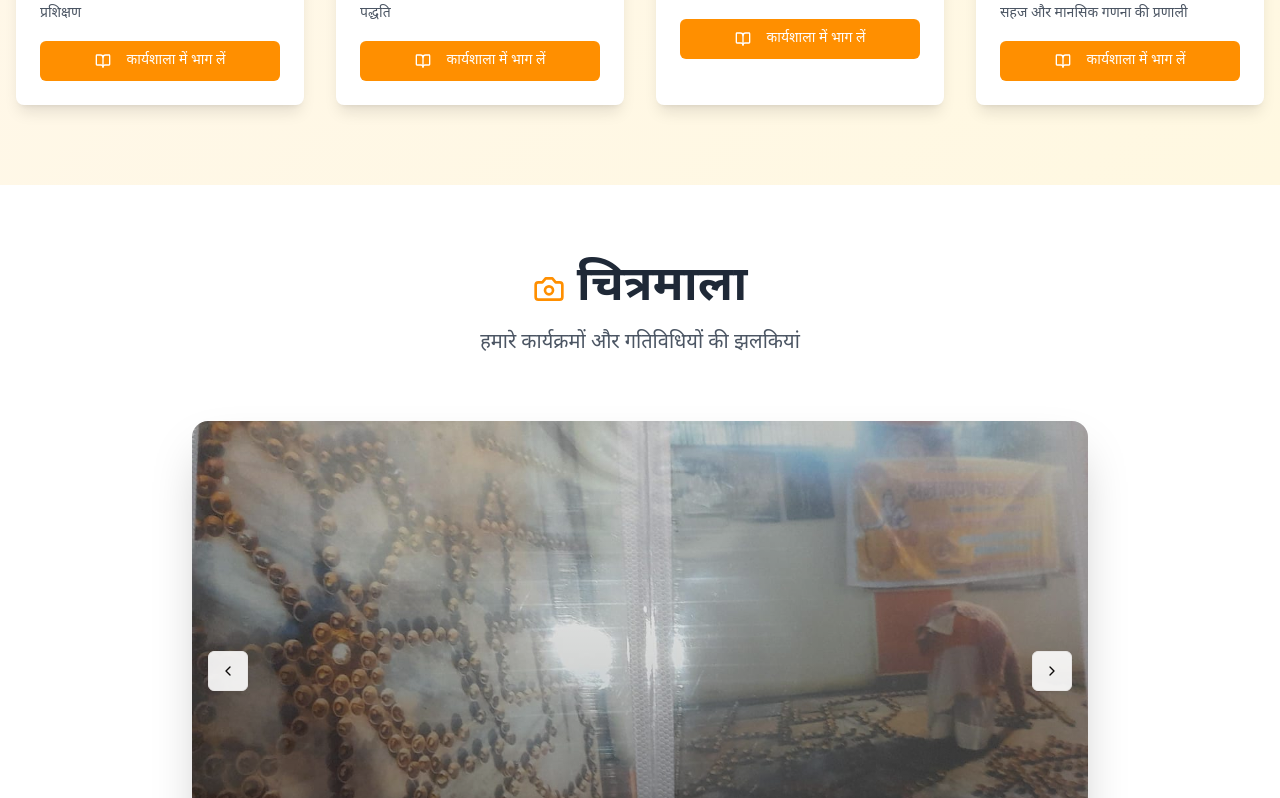
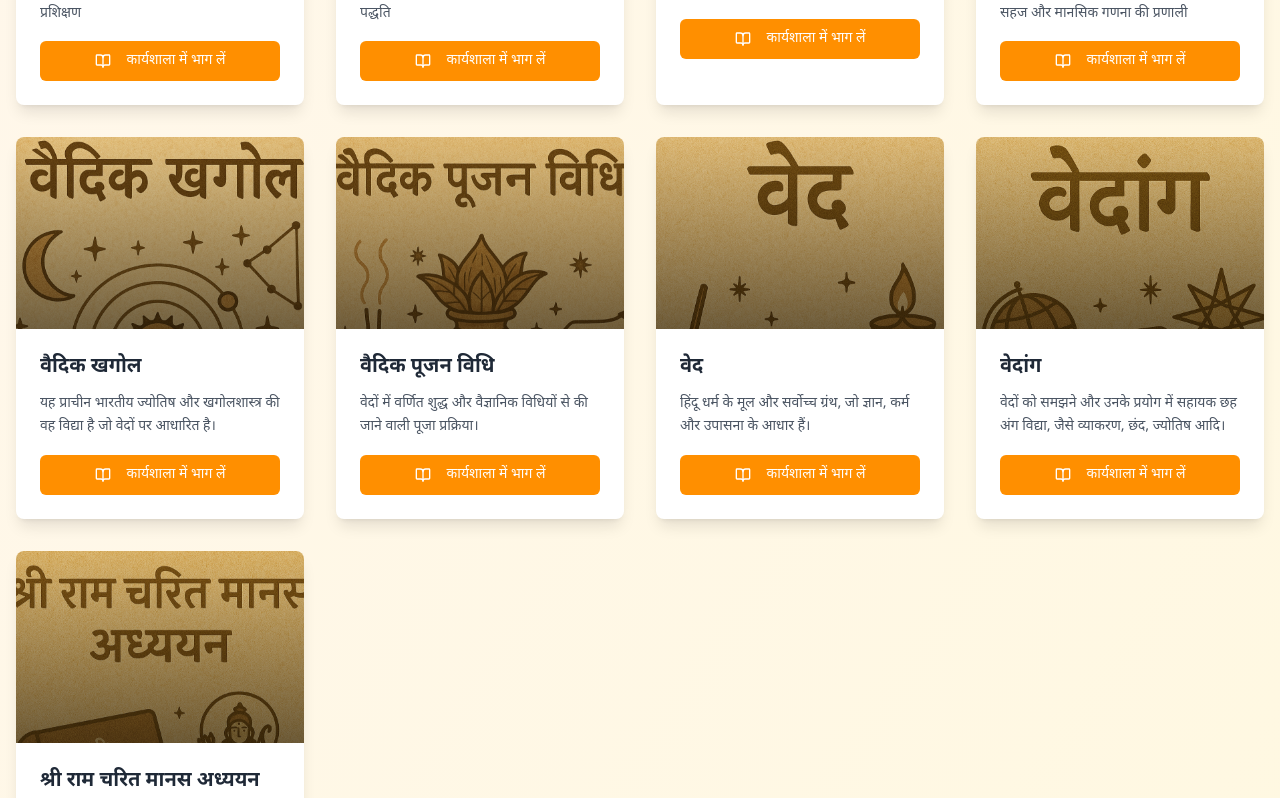
Before and after one commit to Saksham9648/EducationNGO, a Next.js app: page / in a window 1280 px wide. Shown: the part 3462-4260 px from the top of the page. Built offline with nearby package versions, Linux system fonts and the light colour scheme; no server answers; the database is empty.

Commit message:
Update karyashala-section.tsx

```diff
--- a/components/karyashala-section.tsx
+++ b/components/karyashala-section.tsx
@@ -46,6 +46,32 @@ export default function KaryashalaSection() {
       description: "प्राचीन भारतीय गणना विधियों पर आधारित तेज़, सहज और मानसिक गणना की प्रणाली",
       image: "/k8.png",
     },
+    {
+      title: "वैदिक खगोल",
+      description: "यह प्राचीन भारतीय ज्योतिष और खगोलशास्त्र की वह विद्या है जो वेदों पर आधारित है।",
+      image: "/k9.png",
+    },
+    {
+      title: "वैदिक पूजन विधि",
+      description: "वेदों में वर्णित शुद्ध और वैज्ञानिक विधियों से की जाने वाली पूजा प्रक्रिया।",
+      image: "/k10.png",
+    },
+    {
+      title: "वेद",
+      description: "हिंदू धर्म के मूल और सर्वोच्च ग्रंथ, जो ज्ञान, कर्म और उपासना के आधार हैं।",
+      image: "/k11.png",
+    },
+    {
+      title: "वेदांग",
+      description: "वेदों को समझने और उनके प्रयोग में सहायक छह अंग विद्या, जैसे व्याकरण, छंद, ज्योतिष आदि।",
+      image: "/k12.png",
+    },
+    {
+      title: "श्री राम चरित मानस अध्ययन",
+      description: "गोस्वामी तुलसीदास द्वारा रचित रामायण का भावनात्मक और आध्यात्मिक रूप से अध्ययन।",
+      image: "/k13.png",
+    },
+
   ]
 
   return (
```
